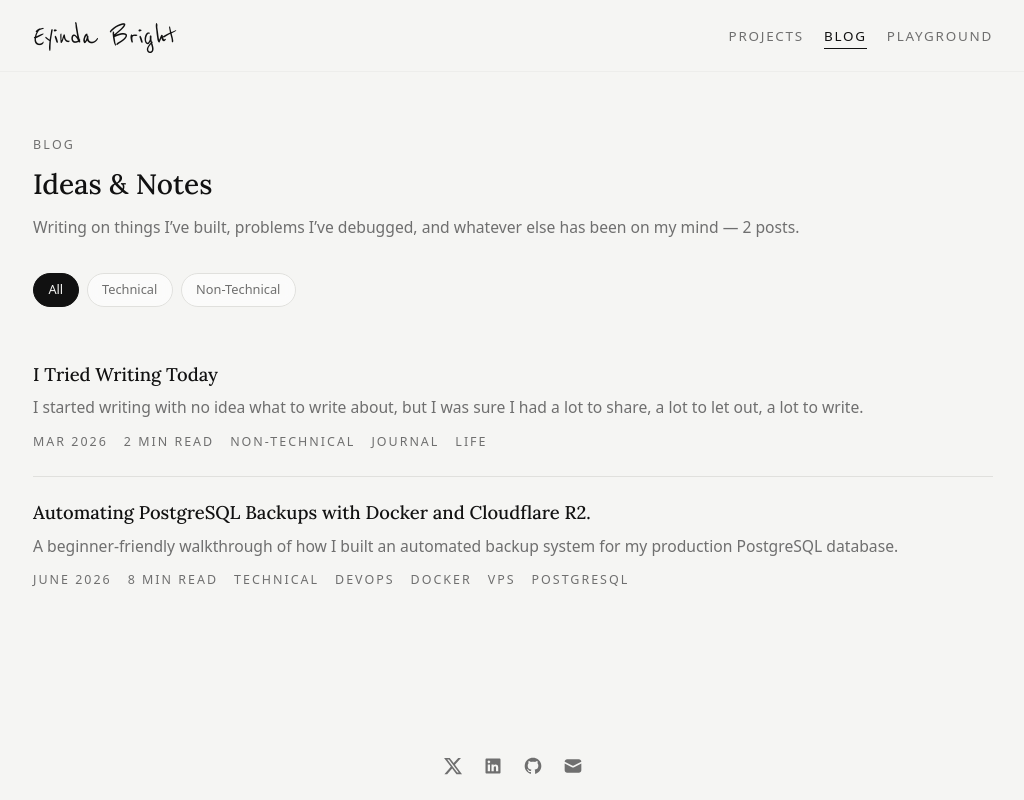
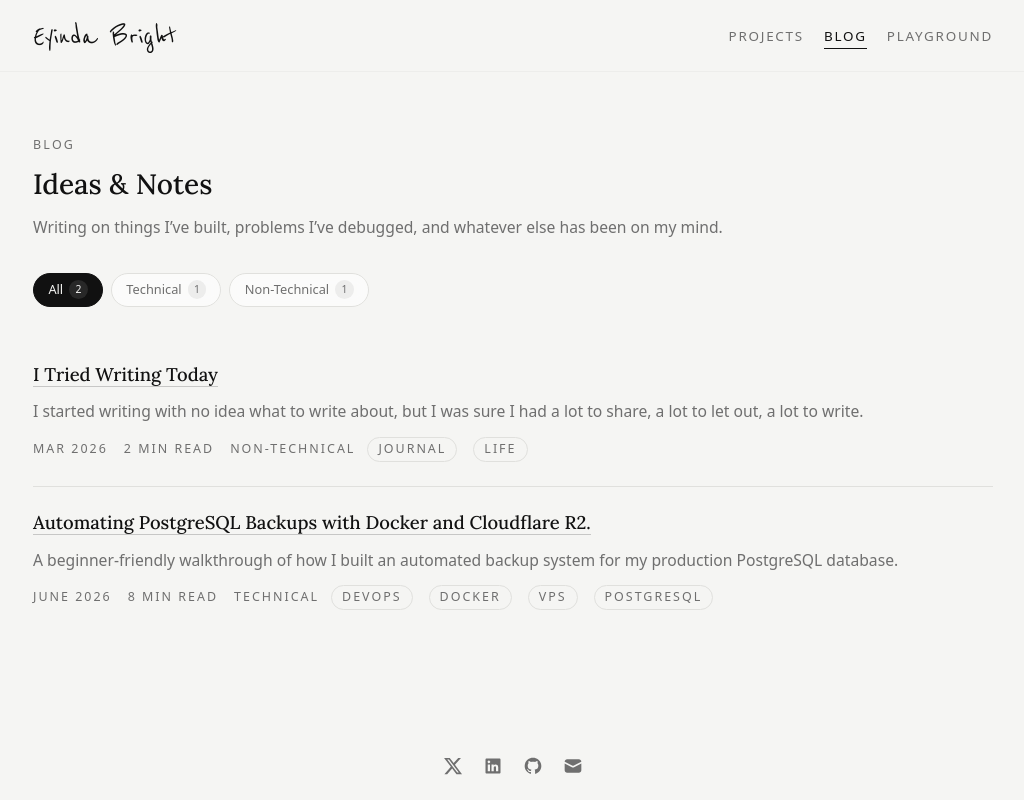
Before and after one commit to Brayzonn/zoneyhub, a React (Vite) app in the folder client/: page /blog in a window 1280 px wide. Shown: the whole page, without its empty margins (127-1151 px from the left). Built offline with nearby package versions, Linux system fonts and the light colour scheme; no server answers.

Commit message:
feat: refine blog list and post meta
Add post counts to the filter chips, underline list titles, split date/
category meta from pilled tag rows (MetaRow pilled variant), and invert
code blocks to ink-on-paper. Includes ink-token swaps so hover tints
and hairlines follow the theme.

```diff
--- a/client/src/components/BlogComponent.tsx
+++ b/client/src/components/BlogComponent.tsx
@@ -21,12 +21,16 @@ const BlogComponent = () => {
       ? blogPosts
       : blogPosts.filter((p) => p.category === activeFilter);
 
+  const countFor = (value: Filter) =>
+    value === "all"
+      ? blogPosts.length
+      : blogPosts.filter((p) => p.category === value).length;
+
   return (
     <section className="max-w-[960px] mx-auto">
       <SectionHeader kicker="Blog" title="Ideas & Notes">
         Writing on things I&rsquo;ve built, problems I&rsquo;ve debugged, and
-        whatever else has been on my mind — {filtered.length}{" "}
-        {filtered.length === 1 ? "post" : "posts"}.
+        whatever else has been on my mind.
       </SectionHeader>
 
       <div className="flex flex-wrap gap-2 mb-8">
@@ -38,6 +42,9 @@ const BlogComponent = () => {
             muted
           >
             {f.label}
+            <span className="ml-1.5 inline-flex items-center justify-center w-[1.15rem] h-[1.15rem] rounded-full text-[0.65rem] bg-current/10 text-current">
+              {countFor(f.value)}
+            </span>
           </Chip>
         ))}
       </div>
@@ -47,21 +54,26 @@ const BlogComponent = () => {
           <Link
             key={post.slug}
             to={`/blog/${post.slug}`}
-            className="group block border-b border-line last:border-b-0 py-6 text-inherit transition-colors duration-150 hover:bg-black/[0.01]"
+            className="group block border-b border-line last:border-b-0 py-6 text-inherit transition-colors duration-150 hover:bg-ink/[0.01]"
           >
-            <h2 className="font-serif font-medium text-heading m-0 mb-2 text-ink transition-colors duration-150 group-hover:text-ink-muted">
+            <h2 className="font-serif font-medium text-heading m-0 mb-3 text-ink transition-colors duration-150 group-hover:text-ink-muted">
+              <span className="border-b border-ink/20 group-hover:border-ink-muted transition-colors duration-150">
                 {post.title}
+              </span>
             </h2>
             <p className="text-body text-ink-muted m-0">{post.excerpt}</p>
+            <div className="flex flex-wrap items-center gap-3 mt-3">
               <MetaRow
                 items={[
                   post.date,
                   post.readTime,
-                post.category === "technical" ? "Technical" : "Non-Technical",
-                ...post.tags,
+                  post.category === "technical"
+                    ? "Technical"
+                    : "Non-Technical",
                 ]}
-              className="mt-3"
               />
+              <MetaRow items={post.tags} pilled />
+            </div>
           </Link>
         ))}
       </div>
--- a/client/src/components/ProjectsComponent.tsx
+++ b/client/src/components/ProjectsComponent.tsx
@@ -14,7 +14,7 @@ const ProjectsComponent = () => {
           target="_blank"
           rel="noopener noreferrer"
           onClick={() => logEvent("github_click", { location: "projects" })}
-          className="text-ink border-b border-black/20 hover:border-ink transition-colors duration-150"
+          className="text-ink border-b border-ink/20 hover:border-ink transition-colors duration-150"
         >
           GitHub
         </a>
@@ -25,7 +25,7 @@ const ProjectsComponent = () => {
         {projects.map((proj) => (
           <article
             key={proj.name}
-            className="border-b border-line last:border-b-0 py-6 transition-colors duration-150 hover:bg-black/[0.01]"
+            className="border-b border-line last:border-b-0 py-6 transition-colors duration-150 hover:bg-ink/[0.01]"
           >
             <h2 className="font-serif font-medium text-heading m-0 mb-2 text-ink">
               <a
@@ -35,13 +35,13 @@ const ProjectsComponent = () => {
                 onClick={() =>
                   logEvent("project_click", { project_name: proj.name })
                 }
-                className="text-inherit border-b border-black/20 hover:border-ink hover:text-ink-muted transition-colors duration-150"
+                className="text-inherit border-b border-ink/20 hover:border-ink hover:text-ink-muted transition-colors duration-150"
               >
                 {proj.name}
               </a>
             </h2>
             <p className="text-body text-ink-muted m-0">{proj.desc}</p>
-            <MetaRow items={proj.stack} className="mt-3" />
+            <MetaRow items={proj.stack} className="mt-3" pilled />
           </article>
         ))}
       </div>
--- a/client/src/components/ui/MetaRow.tsx
+++ b/client/src/components/ui/MetaRow.tsx
@@ -3,16 +3,37 @@
 const MetaRow = ({
   items,
   className = "",
+  pilled = false,
+  dark = false,
 }: {
   items: string[];
   className?: string;
+  /** Render each item as a bordered pill instead of plain inline text. */
+  pilled?: boolean;
+  /** Dark-filled pill instead of the default outlined one. Only applies with `pilled`. */
+  dark?: boolean;
 }) => (
   <div
-    className={`flex flex-wrap gap-x-4 gap-y-2 text-kicker uppercase tracking-meta text-ink-muted ${className}`}
+    className={`flex flex-wrap gap-x-4 gap-y-2 text-kicker uppercase tracking-meta text-ink-muted ${
+      pilled ? "gap-2" : ""
+    } ${className}`}
   >
-    {items.map((item) => (
-      <span key={item}>{item}</span>
-    ))}
+    {items.map((item) =>
+      pilled ? (
+        <span
+          key={item}
+          className={`rounded-full px-2.5 py-0.5 ${
+            dark
+              ? "bg-ink-muted/15 text-ink border border-ink-muted/25"
+              : "border border-line"
+          }`}
+        >
+          {item}
+        </span>
+      ) : (
+        <span key={item}>{item}</span>
+      ),
+    )}
   </div>
 );
 
--- a/client/src/data/blogPosts.ts
+++ b/client/src/data/blogPosts.ts
@@ -155,14 +155,14 @@ export const blogPosts: BlogPost[] = [
       "I tried writing today. So did I yesterday, and the day before, and the day before that.",
       "Today I actually did it. I started writing with no idea what to write about, but I was sure I had a lot to share, a lot to let out, a lot to write.",
       "Is this a poem? Or maybe prose?\nNo wait! I think it's a journal. Not so sure, but it does feel good to write.",
-      "Being an adult is hard. I mean harrrdd— hard like the undercooked pomo I had earlier today.",
+      "Being an adult is hard. I mean harrrdd, hard like the undercooked pomo I had earlier today.",
       "I try to navigate it regardless. I talk to friends and family. I try to be there for everyone I care about. I really do.",
       "But sometimes even that can be hard.",
       "Some days I feel like I'm doing great.\nLike I've figured something out.\nLike adulthood might actually be manageable.",
       "And other days I feel like I'm just guessing my way through everything and dealing with whatever comes from it.",
       "But maybe that's the trick.",
       "Maybe everyone is guessing. I think everyone is, but sometimes I find no comfort in that knowledge.",
-      "Maybe writing like this—\nmessy, unsure, unfinished—\nis just my way of reminding myself that I'm still here.",
+      "Maybe writing like this,\nmessy, unsure, unfinished,\nis just my way of reminding myself that I'm still here.",
       "Still trying.\nStill figuring it out one sentence at a time.",
       "If you made it this far, thanks for reading.\nMaybe I'll try writing again tomorrow.",
     ],
--- a/client/src/pages/BlogPost.tsx
+++ b/client/src/pages/BlogPost.tsx
@@ -45,21 +45,33 @@ const BlogPost = () => {
         </Helmet>
       )}
 
+      {post && (
+        <Link
+          to="/blog"
+          aria-label="Back to all posts"
+          className="fixed z-20 bottom-6 left-6 max-sm:bottom-4 max-sm:left-4 inline-flex items-center gap-1.5 rounded-full border border-line bg-surface/90 backdrop-blur-[6px] px-4 py-2 text-chip text-ink-muted shadow-lift transition-all duration-150 hover:-translate-y-px hover:text-ink hover:border-black/10"
+        >
+          ← All posts
+        </Link>
+      )}
+
       <article className="max-w-[960px] mx-auto">
         {post ? (
           <>
-            <header className="mb-8">
+            <header className="mb-5">
+              <div className="flex flex-wrap items-center gap-3 mb-3">
+                <MetaRow items={[post.date, post.readTime]} />
                 <MetaRow
                   items={[
-                  post.date,
-                  post.readTime,
                     post.category === "technical"
                       ? "Technical"
                       : "Non-Technical",
                   ]}
-                className="mb-3"
+                  pilled
+                  dark
                 />
-              <h1 className="font-serif font-medium text-page-title max-md:text-page-title-sm m-0 text-ink">
+              </div>
+              <h1 className="font-serif font-medium text-page-title max-md:text-page-title-sm leading-[1.55] m-0 text-ink">
                 {post.title}
               </h1>
             </header>
@@ -69,11 +81,8 @@ const BlogPost = () => {
             <MetaRow
               items={post.tags}
               className="mt-10 pt-6 border-t border-line"
+              pilled
             />
-
-            <Link to="/blog" className={`${backLinkClasses} mt-6`}>
-              ← All posts
-            </Link>
           </>
         ) : (
           /* 404 state */
```
Also changed, not shown: client/src/components/PostContent.tsx (+6 -12 lines). Lines whose indentation alone changed are shown as unchanged.
